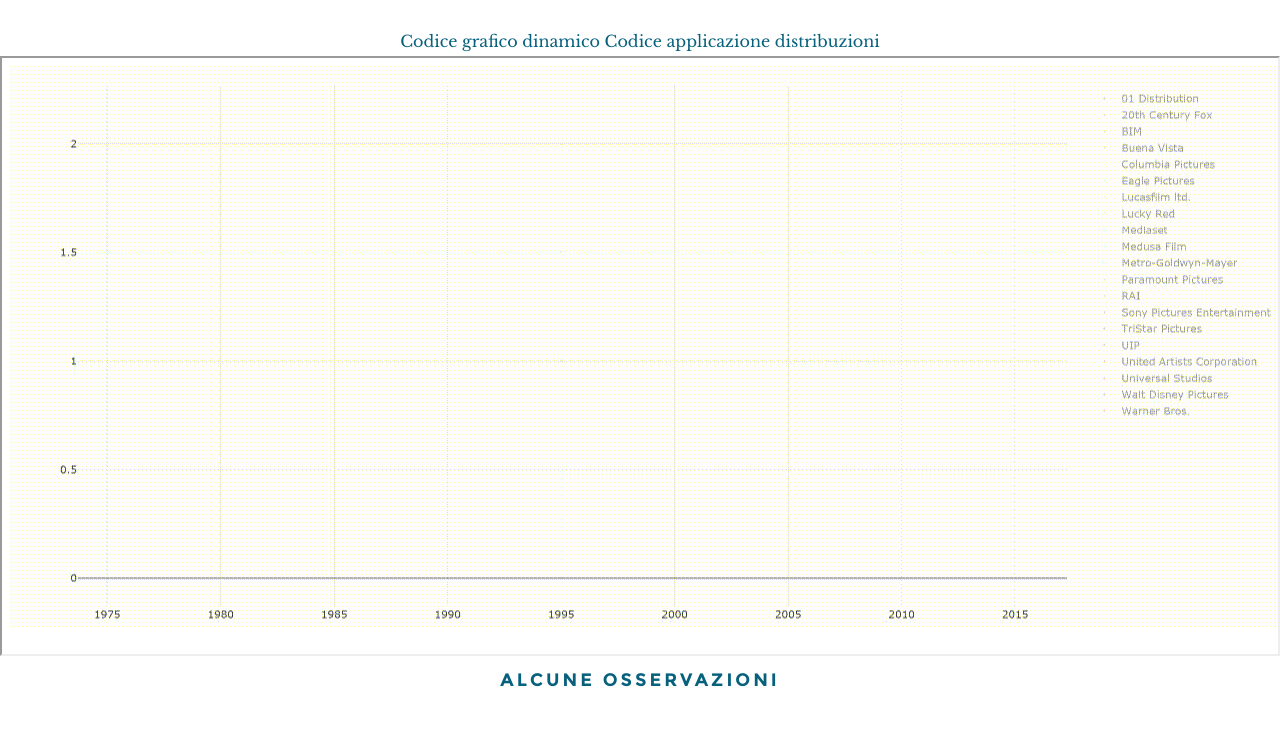
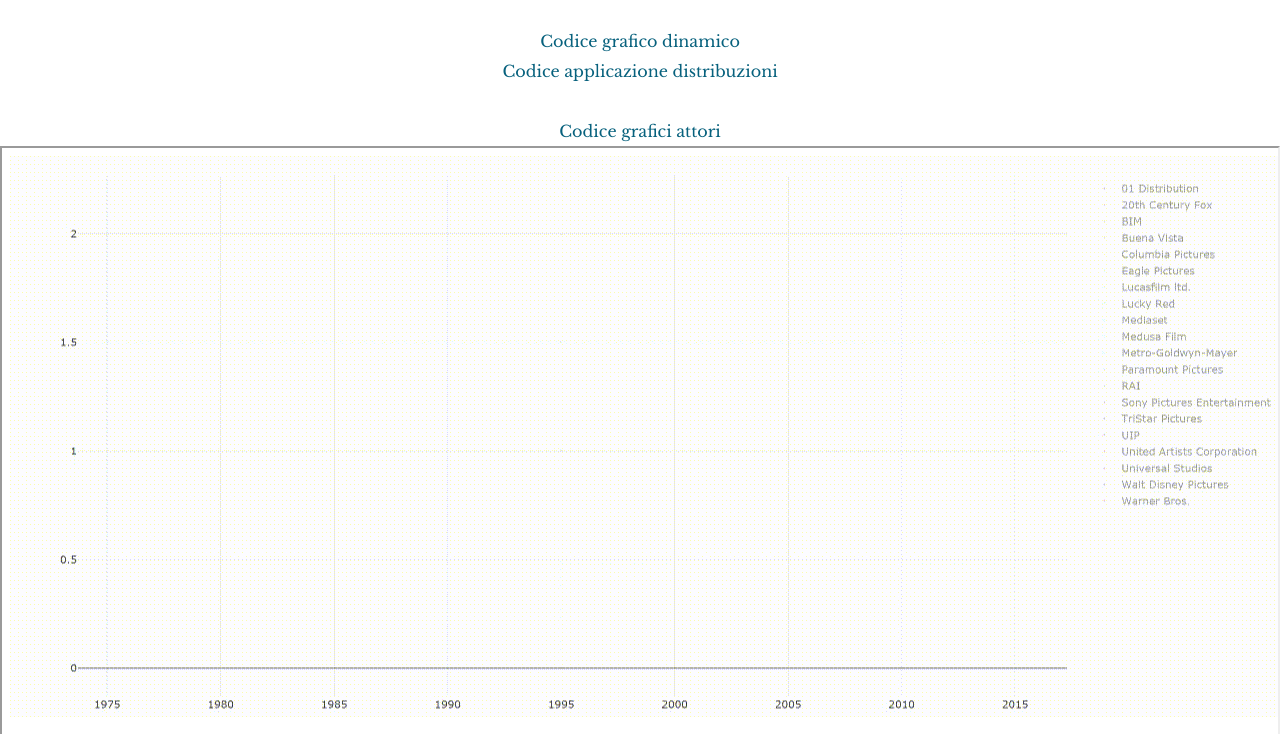
Before and after one commit to GiacomoSaccaggi/Films, a plain HTML site: page index.html in a window 1280 px wide. Shown: the part 5640-6374 px from the top of the page. Drawn offline with Linux system fonts and the light colour scheme; files whose address does not match are found by name.

Commit message:
Update index.html

```diff
--- a/index.html
+++ b/index.html
@@ -328,8 +328,13 @@ L'arrivo del nuovo millennio e investimenti importanti nel campo grafico, fanno
 			</div>
 
 		</div> <!-- end row -->
-   	<a onclick="f2();" >Codice grafico dinamico</a> <a href="https://giacomosaccaggi.github.io/Films/distribuzioni.Rhtml" >Codice applicazione distribuzioni</a>
+   	<a onclick="f2();" >Codice grafico dinamico</a><br> <a href="https://giacomosaccaggi.github.io/Films/distribuzioni.Rhtml" >Codice applicazione distribuzioni</a>
 <script>function f2() {pag2=window.open("https://giacomosaccaggi.github.io/Films/graph_dinamico.html","pag2","newwin","height=450, width=550,toolbar=no,scrollbars="+scroll+"menubar=no");}</script>
+		<br>
+
+
+	   <br><a onclick="fattori();" >Codice grafici attori</a>
+<script>function fattori() {pagfattori=window.open("https://giacomosaccaggi.github.io/Films/graph_attori.html","pagfattori","newwin","height=450, width=550,toolbar=no,scrollbars="+scroll+"menubar=no");}</script>
 
    	<br>
    	<iframe class="app"  src="guida.html" width="100%" height="600">
```
